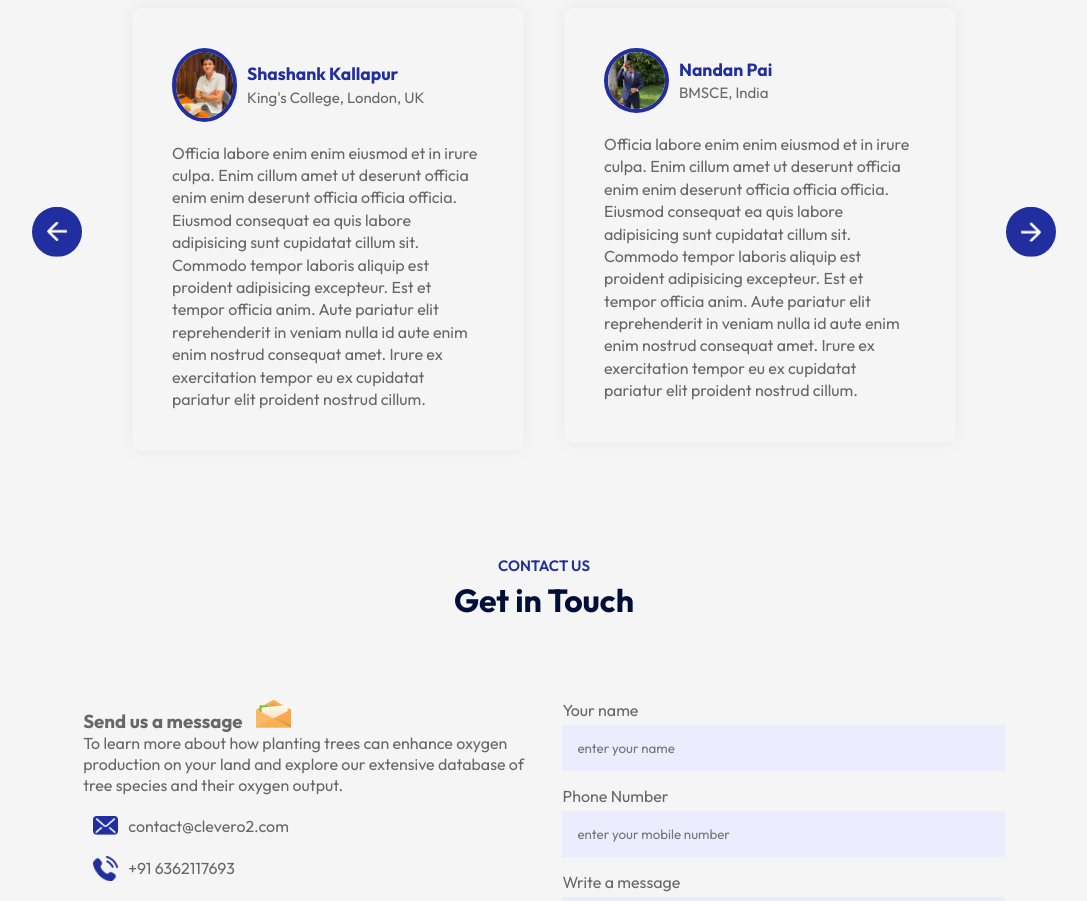
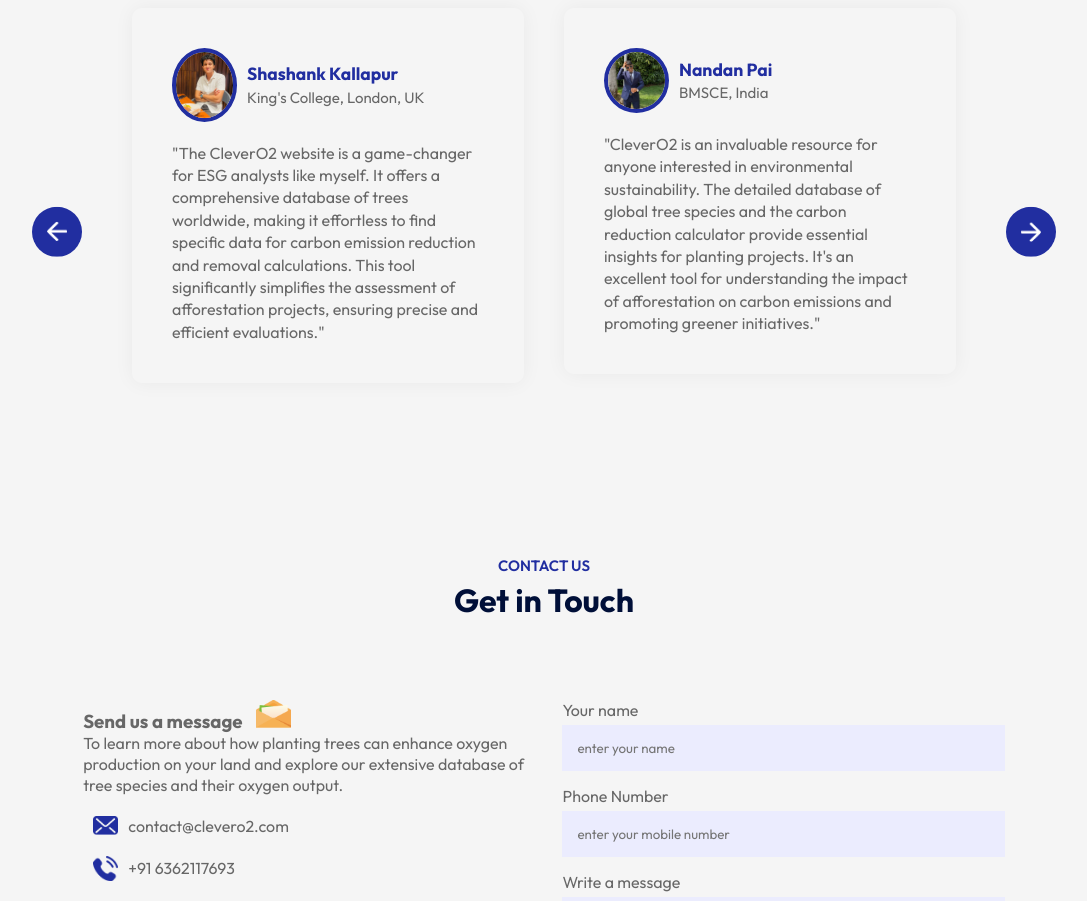
Before and after one commit to theDevPai/clevero2, a React (Vite) app: page / in a window 1280 px wide. Shown: the part 3460-4361 px from the top of the page, without its empty margins (96-1183 px from the left). Built offline with nearby package versions, Linux system fonts and the light colour scheme.

Commit message:
Update Testimonials.jsx

```diff
--- a/src/Components/Testimonials/Testimonials.jsx
+++ b/src/Components/Testimonials/Testimonials.jsx
@@ -40,7 +40,8 @@
                                 <span>King's College, London, UK</span>
                             </div>
                         </div>
-                        <p>Officia labore enim enim eiusmod et in irure culpa. Enim cillum amet ut deserunt officia enim enim deserunt officia officia officia. Eiusmod consequat ea quis labore adipisicing sunt cupidatat cillum sit. Commodo tempor laboris aliquip est proident adipisicing excepteur. Est et tempor officia anim. Aute pariatur elit reprehenderit in veniam nulla id aute enim enim nostrud consequat amet. Irure ex exercitation tempor eu ex cupidatat pariatur elit proident nostrud cillum.</p>
+                        <p>"The CleverO2 website is a game-changer for ESG analysts like myself. It offers a comprehensive database of trees worldwide, making it effortless to find specific data for carbon emission reduction and removal calculations. This tool significantly simplifies the assessment of afforestation projects, ensuring precise and efficient evaluations."
+</p>
                     </div>
                 </li>
                 <li>
@@ -52,7 +53,7 @@
                                 <span>BMSCE, India</span>
                             </div>
                         </div>
-                        <p>Officia labore enim enim eiusmod et in irure culpa. Enim cillum amet ut deserunt officia enim enim deserunt officia officia officia. Eiusmod consequat ea quis labore adipisicing sunt cupidatat cillum sit. Commodo tempor laboris aliquip est proident adipisicing excepteur. Est et tempor officia anim. Aute pariatur elit reprehenderit in veniam nulla id aute enim enim nostrud consequat amet. Irure ex exercitation tempor eu ex cupidatat pariatur elit proident nostrud cillum.</p>
+                        <p>"CleverO2 is an invaluable resource for anyone interested in environmental sustainability. The detailed database of global tree species and the carbon reduction calculator provide essential insights for planting projects. It's an excellent tool for understanding the impact of afforestation on carbon emissions and promoting greener initiatives."</p>
                     </div>
                 </li>
                 <li>
```
